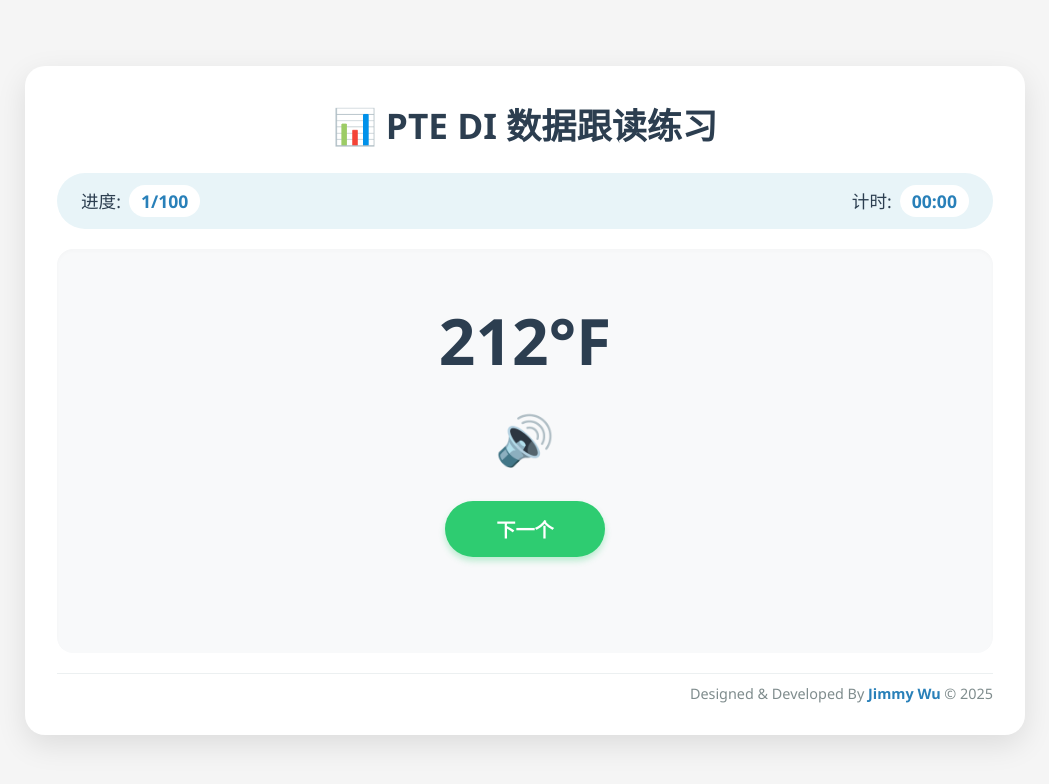
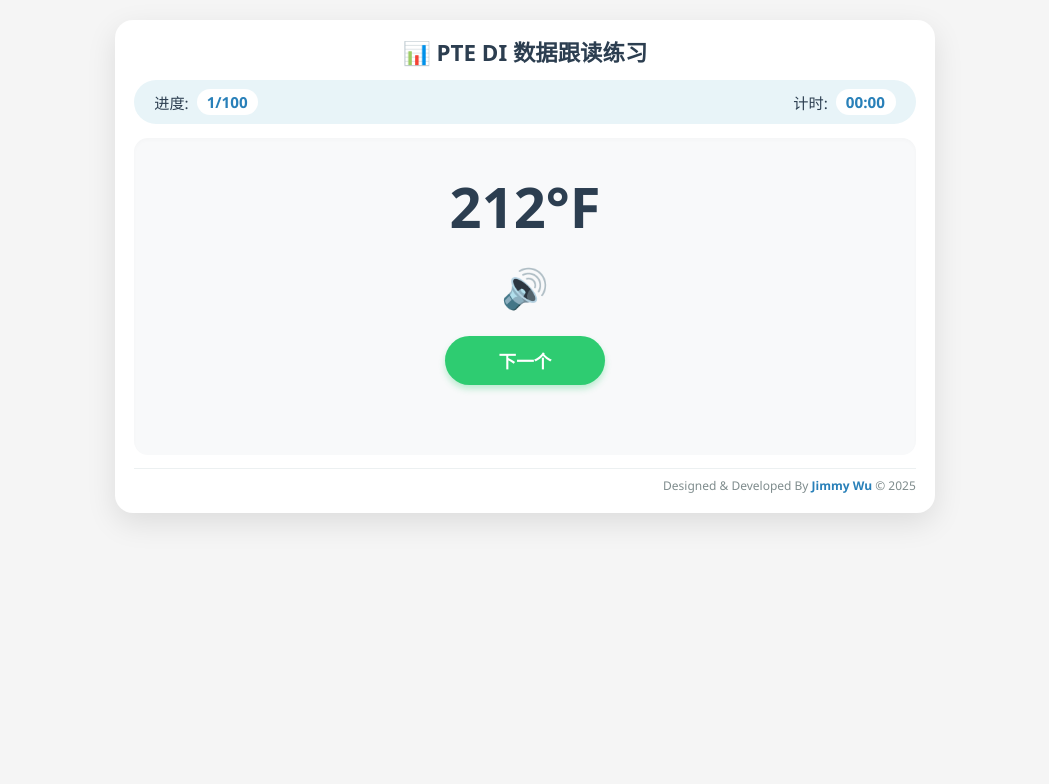
Before and after one commit to Ayun50/PTE-DI-Data, a plain HTML site: page index.html in a window 1280 px wide. Shown: the whole page, without its empty margins (115-1164 px from the left). Drawn offline with Linux system fonts and the light colour scheme.

Commit message:
Update Card Design

```diff
--- a/style.css
+++ b/style.css
@@ -4,12 +4,19 @@
     padding: 0;
 }
 
+html {
+    height: 100%;
+}
+
 body {
     min-height: 100vh;
+    min-height: 100dvh;
     display: flex;
     justify-content: center;
-    align-items: center;
-    padding: 16px;
+    align-items: flex-start;
+    /* 顶部只留少量呼吸空间，不再垂直居中 */
+    padding: clamp(12px, 2.5vh, 32px) clamp(8px, 1.5vh, 16px) clamp(8px, 1.5vh, 16px);
+    overflow-y: auto;
     background: #f5f5f5;
     font-family: "Microsoft YaHei", "PingFang SC", "Hiragino Sans GB",
         "WenQuanYi Micro Hei", "Segoe UI", Tahoma, Geneva, Verdana, sans-serif;
@@ -17,34 +24,37 @@ body {
 
 .container {
     width: 100%;
-    max-width: 800px;
-    padding: 24px;
-    border-radius: 20px;
+    max-width: 720px;
+    padding: clamp(12px, 2.4vh, 24px);
+    border-radius: 18px;
     background: #ffffff;
     box-shadow: 0 10px 30px rgba(0, 0, 0, 0.1);
 }
 
 header {
-    margin-bottom: 24px;
+    margin-bottom: clamp(8px, 1.6vh, 20px);
     text-align: center;
 }
 
 h1 {
     color: #2c3e50;
-    font-size: 1.8rem;
+    font-size: clamp(1.15rem, 2.8vh, 1.65rem);
+    line-height: 1.25;
 }
 
 .info-bar {
     display: flex;
+    flex-wrap: wrap;
     justify-content: space-between;
     align-items: center;
     gap: 12px;
-    margin-bottom: 20px;
-    padding: 10px 20px;
+    margin-bottom: clamp(10px, 1.8vh, 18px);
+    padding: clamp(6px, 1.1vh, 10px) clamp(14px, 2vw, 20px);
     border-radius: 30px;
     background: #e8f4f8;
     color: #2c3e50;
     font-weight: 500;
+    font-size: clamp(0.85rem, 1.9vh, 1rem);
 }
 
 .info-bar span {
@@ -56,48 +66,50 @@ h1 {
 #progress,
 #timer-display {
     min-width: 60px;
-    padding: 4px 12px;
+    padding: 3px 10px;
     border-radius: 20px;
     background: #ffffff;
     color: #2980b9;
     font-weight: 700;
+    font-variant-numeric: tabular-nums;
     text-align: center;
 }
 
 .data-card {
-    padding: 32px 24px;
-    border-radius: 16px;
+    padding: clamp(14px, 2.6vh, 28px) clamp(14px, 2.5vw, 24px);
+    border-radius: 14px;
     background: #f8f9fa;
     box-shadow: inset 0 2px 4px rgba(0, 0, 0, 0.02);
     text-align: center;
 }
 
 .data-figure {
-    margin: 20px 0;
+    margin: clamp(8px, 1.8vh, 18px) 0;
     color: #2c3e50;
-    font-size: clamp(2.2rem, 9vw, 4rem);
+    font-size: clamp(1.6rem, min(8vw, 7vh), 4rem);
     font-weight: 700;
-    line-height: 1.25;
+    line-height: 1.2;
     overflow-wrap: anywhere;
 }
 
 .speak-area {
     display: flex;
     justify-content: center;
-    margin-bottom: 20px;
+    margin-bottom: clamp(8px, 1.6vh, 18px);
 }
 
 .speak-btn {
-    width: 5rem;
-    height: 5rem;
+    width: clamp(2.6rem, 8.5vh, 4.6rem);
+    height: clamp(2.6rem, 8.5vh, 4.6rem);
     display: flex;
     justify-content: center;
     align-items: center;
-    padding: 8px;
+    padding: 0;
     border: 0;
     border-radius: 50%;
     background: transparent;
-    font-size: 3rem;
+    font-size: clamp(1.5rem, 4.8vh, 2.6rem);
+    line-height: 1;
     cursor: pointer;
     transition: background 0.2s;
 }
@@ -114,18 +126,18 @@ h1 {
 .button-group {
     display: flex;
     justify-content: center;
-    margin-top: 8px;
+    margin-top: clamp(4px, 0.8vh, 8px);
 }
 
 .action-btn {
     min-width: 160px;
-    padding: 14px 32px;
+    padding: clamp(8px, 1.5vh, 14px) clamp(24px, 3vw, 32px);
     border: 0;
     border-radius: 40px;
     background: #2ecc71;
     box-shadow: 0 4px 6px rgba(46, 204, 113, 0.3);
     color: #ffffff;
-    font-size: 1.2rem;
+    font-size: clamp(1rem, 2.2vh, 1.2rem);
     font-weight: 600;
     cursor: pointer;
     transition: background 0.2s, transform 0.1s;
@@ -144,9 +156,10 @@ h1 {
 }
 
 .message {
-    min-height: 40px;
-    margin: 16px 0 8px;
+    min-height: clamp(22px, 4vh, 36px);
+    margin: clamp(8px, 1.4vh, 16px) 0 clamp(4px, 0.8vh, 8px);
     font-weight: 500;
+    font-size: clamp(0.85rem, 1.8vh, 1rem);
 }
 
 .message.success {
@@ -158,11 +171,11 @@ h1 {
 }
 
 .footer {
-    margin-top: 20px;
-    padding-top: 10px;
+    margin-top: clamp(10px, 1.6vh, 18px);
+    padding-top: clamp(6px, 1vh, 10px);
     border-top: 1px solid #ecf0f1;
     color: #7f8c8d;
-    font-size: 0.9rem;
+    font-size: clamp(0.75rem, 1.5vh, 0.9rem);
     text-align: right;
 }
 
@@ -171,54 +184,38 @@ h1 {
     font-weight: 700;
 }
 
-@media (max-width: 600px) {
-    body {
-        align-items: flex-start;
-        padding: 10px;
+/* 宽屏只轻微放宽容器，不放大高度尺寸 */
+@media (min-width: 1200px) {
+    .container {
+        max-width: 820px;
+    }
+}
+
+/* 窄屏微调 */
+@media (max-width: 480px) {
+    .info-bar {
+        padding: 6px 12px;
+        font-size: 0.85rem;
     }
 
-    .container {
-        padding: 16px;
+    .info-bar span {
+        gap: 4px;
     }
 
-    h1 {
-        font-size: 1.45rem;
-    }
-
-    .info-bar {
-        padding: 10px 14px;
-        font-size: 0.9rem;
-    }
-
-    .data-card {
-        padding: 28px 14px;
-    }
-
-    .speak-btn {
-        width: 3.5rem;
-        height: 3.5rem;
-        font-size: 2.2rem;
+    #progress,
+    #timer-display {
+        min-width: 50px;
+        padding: 2px 8px;
     }
 
     .action-btn {
-        min-width: 140px;
-        padding: 12px 24px;
-        font-size: 1.05rem;
+        min-width: 130px;
     }
 }
 
-@media (min-width: 1200px) {
+/* 极矮屏幕（横屏手机）收窄容器即可，顶部对齐已是默认 */
+@media (max-height: 500px) {
     .container {
-        max-width: 1000px;
-        padding: 32px;
-    }
-
-    h1 {
-        font-size: 2.2rem;
-    }
-
-    .info-bar {
-        padding: 12px 24px;
-        font-size: 1.1rem;
+        max-width: 640px;
     }
 }
```
